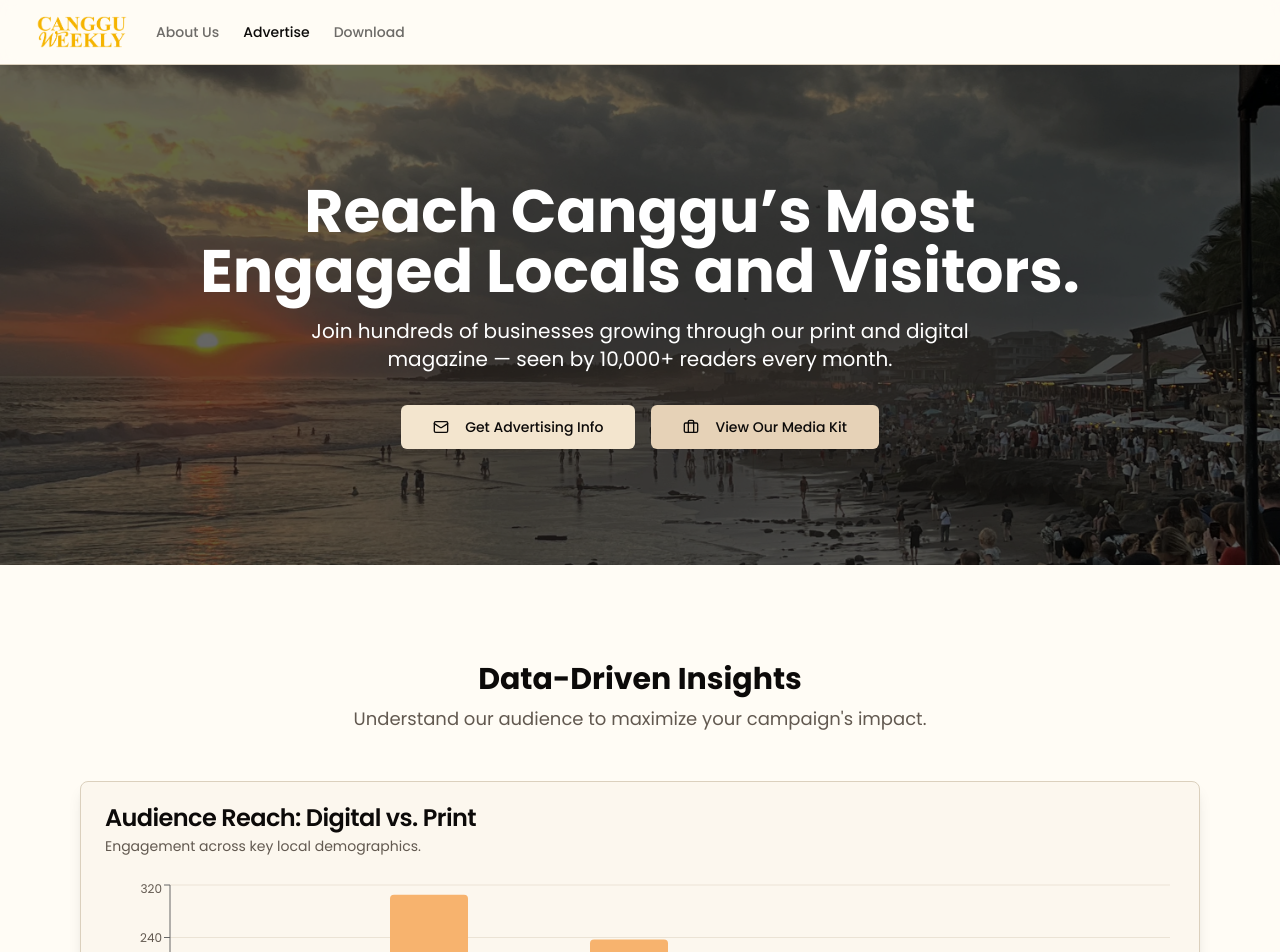
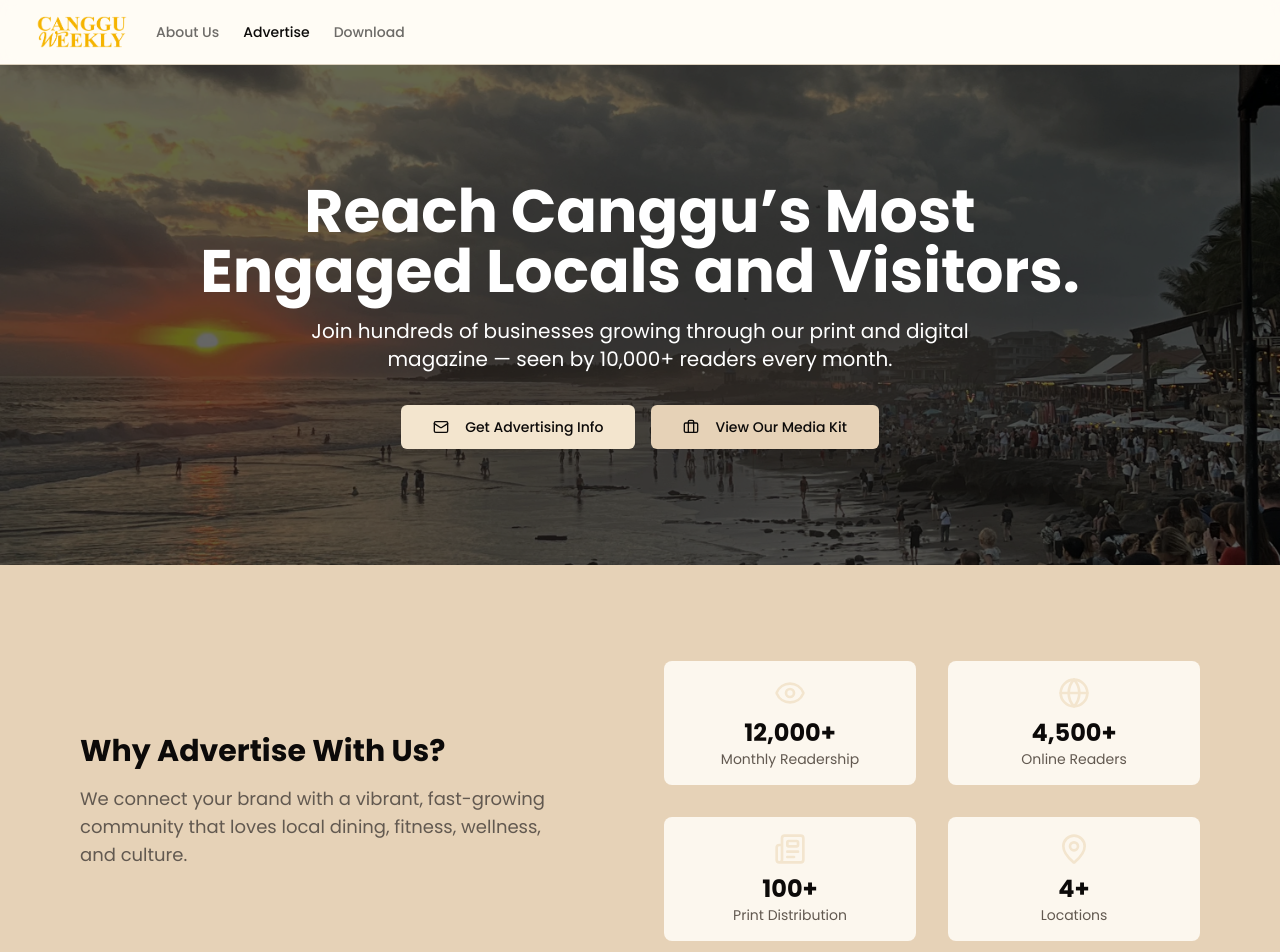
Before and after one commit to SpicyChickenDoang/canggu-weekly, a Next.js app: page /advertisers in a window 1280 px wide. Shown: the top 952 px of the page. Built offline with nearby package versions, Linux system fonts and the light colour scheme.

Commit message:
add this after hero
Audience Stats & Value Proposition

Visually show w

```diff
--- a/src/app/advertisers/page.tsx
+++ b/src/app/advertisers/page.tsx
@@ -1,11 +1,10 @@
-
 'use client';
 
 import Image from 'next/image';
 import Link from 'next/link';
 import { Button } from '@/components/ui/button';
 import { Card, CardContent, CardDescription, CardHeader, CardTitle } from '@/components/ui/card';
-import { Users, MapPin, Newspaper, Target, TrendingUp, BarChart, CheckCircle, Mail, Briefcase } from 'lucide-react';
+import { Users, MapPin, Newspaper, Target, TrendingUp, BarChart, CheckCircle, Mail, Briefcase, Eye, Globe } from 'lucide-react';
 import {
   ChartContainer,
   ChartTooltip,
@@ -121,6 +120,42 @@
                     View Our Media Kit
                 </Link>
               </Button>
+          </div>
+        </div>
+      </section>
+
+      {/* Audience Stats Section */}
+      <section className="bg-muted">
+        <div className="container mx-auto max-w-6xl px-4 py-16 md:py-24">
+          <div className="grid grid-cols-1 md:grid-cols-2 gap-12 items-center">
+            <div className="md:pr-12">
+              <h2 className="font-headline text-3xl font-bold">Why Advertise With Us?</h2>
+              <p className="mt-4 text-lg text-muted-foreground">
+                We connect your brand with a vibrant, fast-growing community that loves local dining, fitness, wellness, and culture.
+              </p>
+            </div>
+            <div className="grid grid-cols-2 gap-8 text-center">
+              <div className="rounded-lg bg-card p-4">
+                <Eye className="mx-auto h-8 w-8 text-primary" />
+                <p className="mt-2 text-2xl font-bold">12,000+</p>
+                <p className="text-sm text-muted-foreground">Monthly Readership</p>
+              </div>
+              <div className="rounded-lg bg-card p-4">
+                <Globe className="mx-auto h-8 w-8 text-primary" />
+                <p className="mt-2 text-2xl font-bold">4,500+</p>
+                <p className="text-sm text-muted-foreground">Online Readers</p>
+              </div>
+              <div className="rounded-lg bg-card p-4">
+                <Newspaper className="mx-auto h-8 w-8 text-primary" />
+                <p className="mt-2 text-2xl font-bold">100+</p>
+                <p className="text-sm text-muted-foreground">Print Distribution</p>
+              </div>
+              <div className="rounded-lg bg-card p-4">
+                <MapPin className="mx-auto h-8 w-8 text-primary" />
+                <p className="mt-2 text-2xl font-bold">4+</p>
+                <p className="text-sm text-muted-foreground">Locations</p>
+              </div>
+            </div>
           </div>
         </div>
       </section>
```
